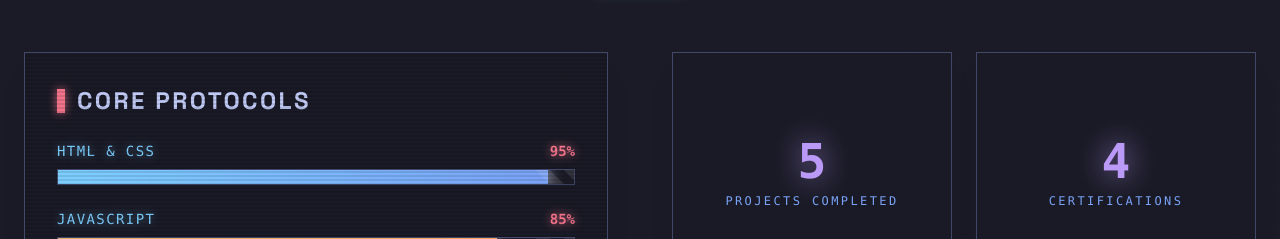
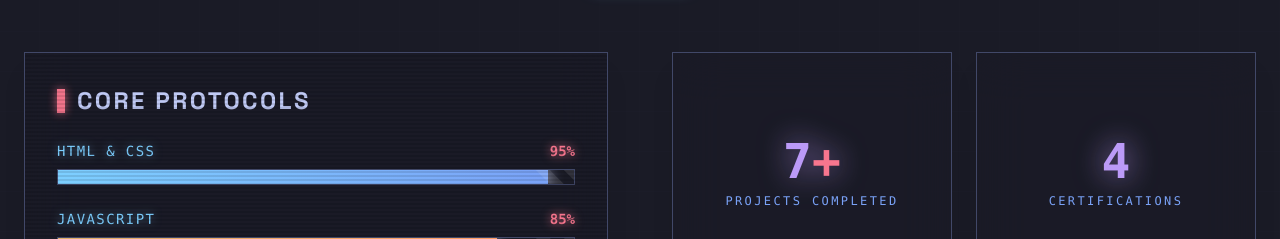
Before and after one commit to Thirthesh19/portfolio, a React app: page / in a window 1280 px wide. Shown: the part 2060-2299 px from the top of the page. Built offline with nearby package versions, Linux system fonts and the light colour scheme; no server answers; the HTML template or start-up script is replaced by a standard one.

Commit message:
content: update projects completed stat to 7+

```diff
--- a/src/components/Skills.jsx
+++ b/src/components/Skills.jsx
@@ -38,7 +38,7 @@ const Skills = () => {
   ];
 
   const stats = [
-    { label: 'Projects Completed', value: 5, suffix: '' },
+    { label: 'Projects Completed', value: 7, suffix: '+' },
     { label: 'Certifications', value: 4, suffix: '' },
     { label: 'Hackathons & Events', value: 6, suffix: '+' },
     { label: 'Years Learning', value: 3, suffix: '+' },
```
